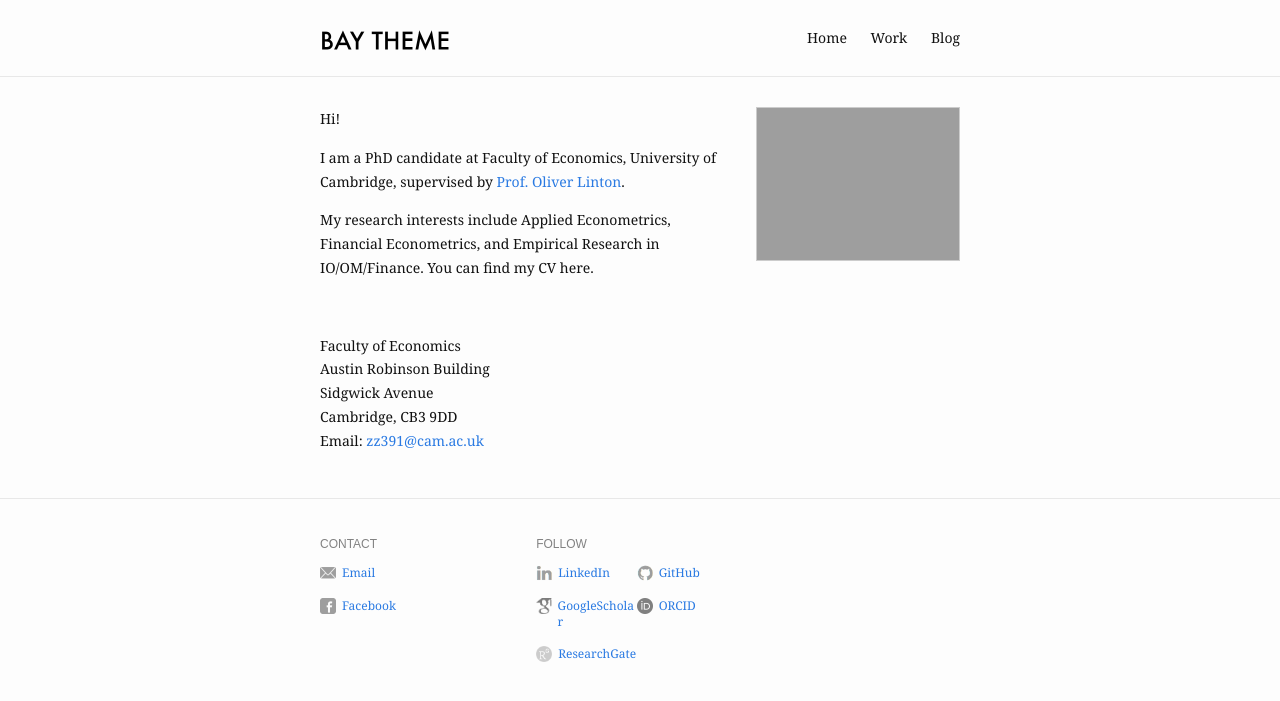
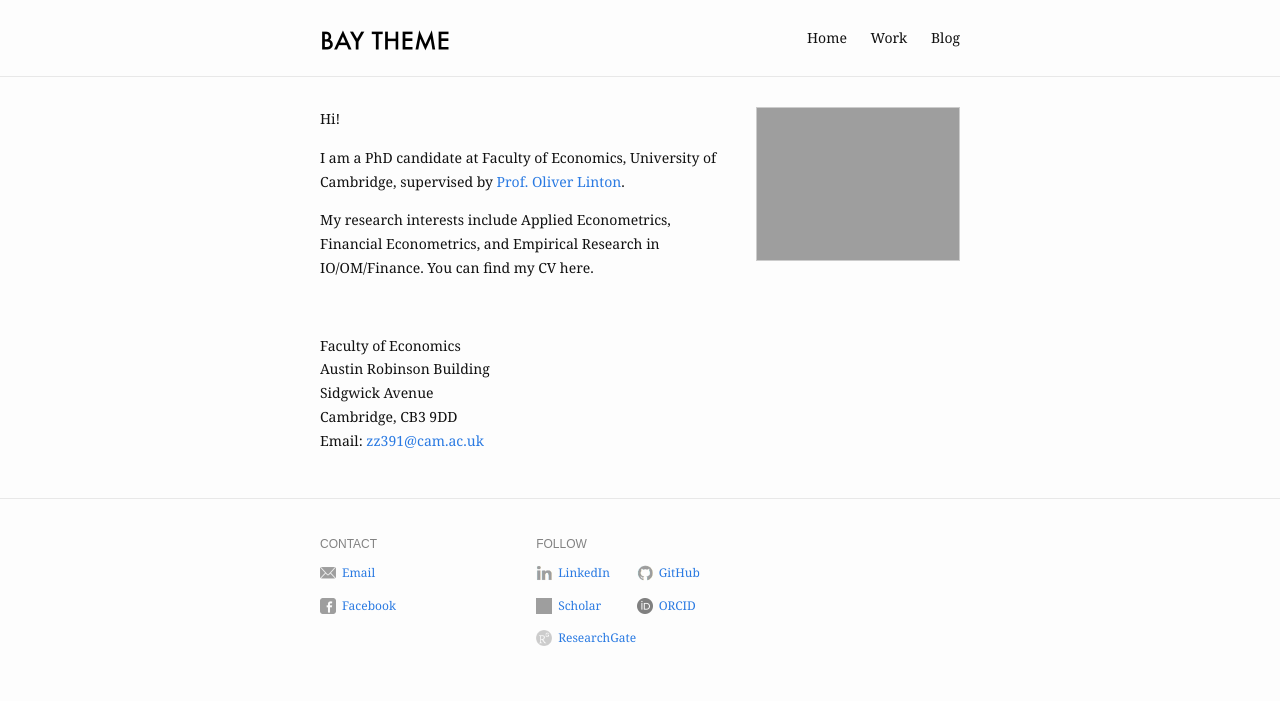
Before and after one commit to zhaocheng-zhang/zhaocheng-zhang.github.io, a Jekyll site: the page built from index.md, in a window 1280 px wide. Shown: the top 701 px of the page. Built offline with Jekyll 4.4.1, drawn with Linux system fonts in a browser that asks for light colours.

Commit message:
Update _config.yml

```diff
--- a/_config.yml
+++ b/_config.yml
@@ -46,7 +46,7 @@ footer:
     #  name: RSS
     #  link: /feed.xml
     - type: googlescholar
-      name: GoogleScholar
+      name: Scholar
       link: https://scholar.google.com/citations?user=5U-TxWgAAAAJ&hl=en
     - type: orcid
       name: ORCID
```
